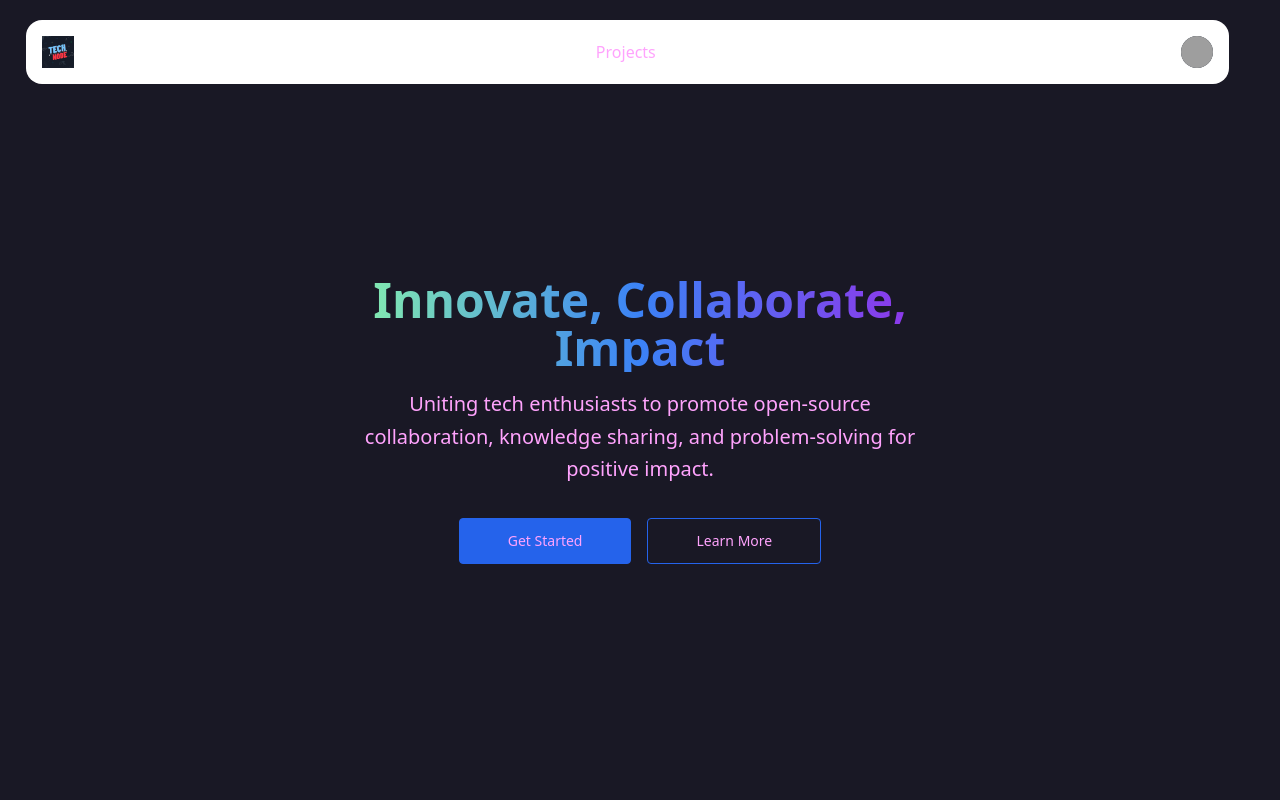
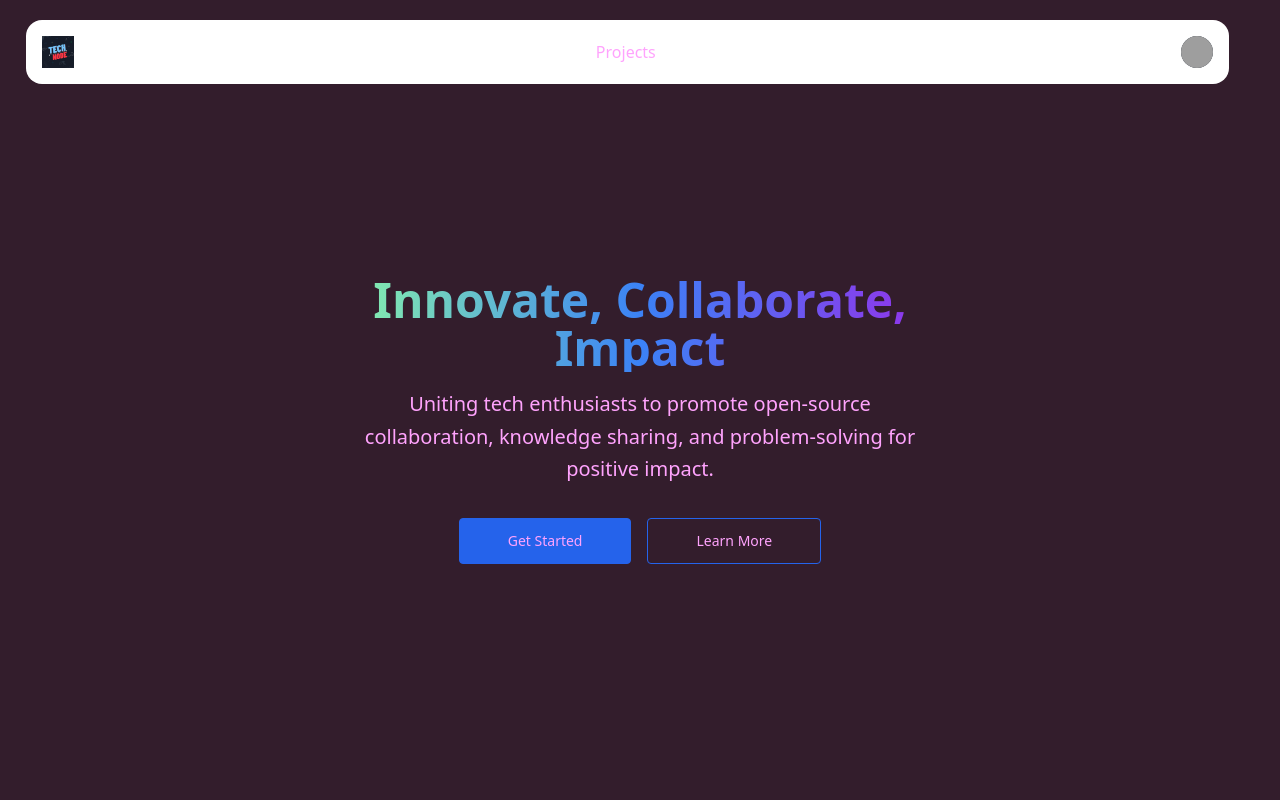
Before and after one commit to TechNodes2-0/TechNode-Community-Website, a React (Vite) app in the folder Technodes/: page / in a window 1280 px wide. Shown: the top 800 px of the page. Built offline with nearby package versions, Linux system fonts and the light colour scheme; grey boxes are pictures that could not be loaded.

Commit message:
color changed

```diff
--- a/Technodes/tailwind.config.js
+++ b/Technodes/tailwind.config.js
@@ -4,8 +4,8 @@ export default {
   theme: {
     backgroundColor: theme => ({
      ...theme('colors'),
-     'primary': '#191825',
-     'secondary': '#865DFF'
+     'primary': '#331D2C',
+     'secondary': '#3F2E3E'
     }),
     extend: {
       colors: {
```
